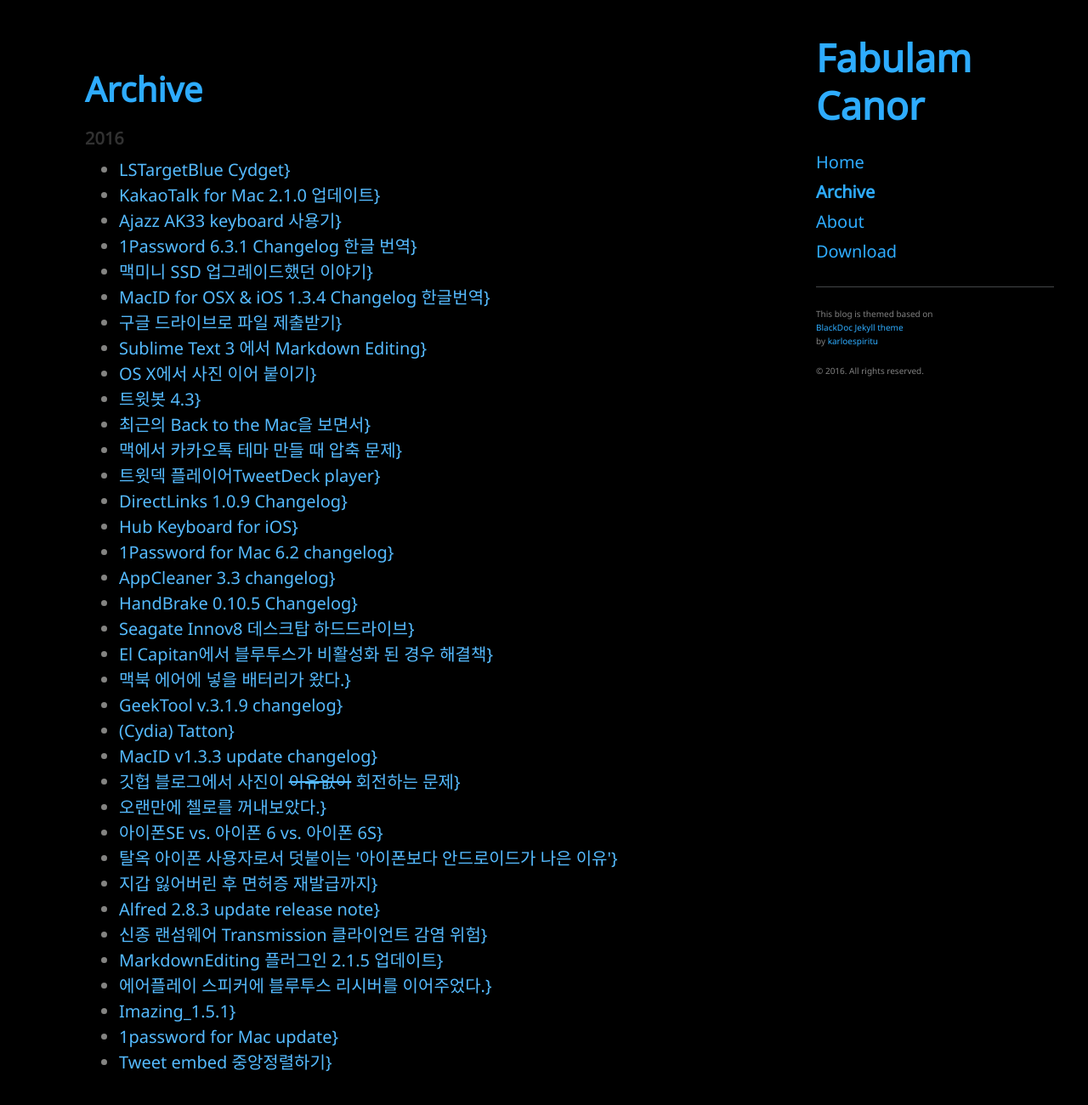
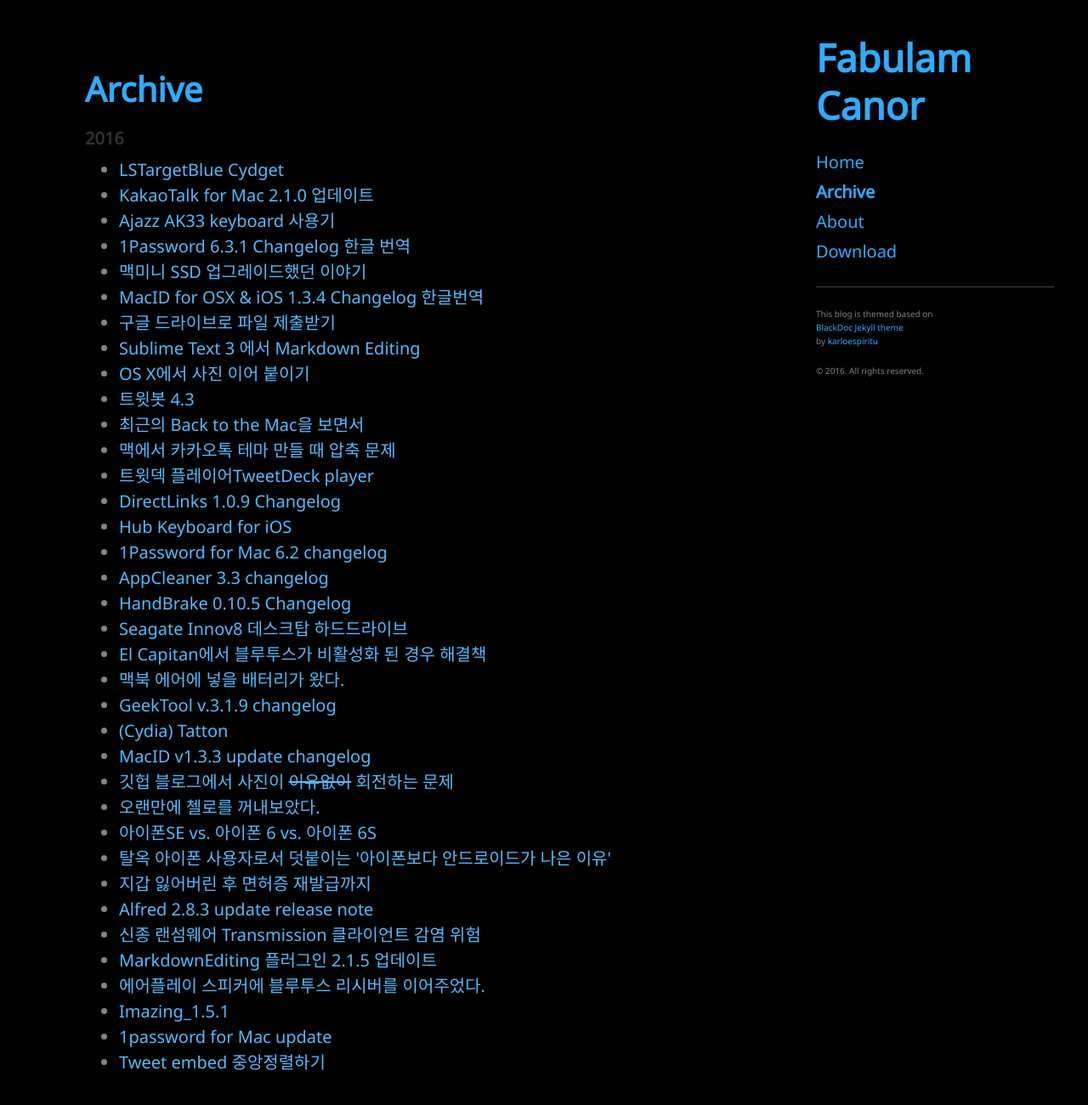
Before and after one commit to Canorus/canorus.github.io, a Jekyll site: the page built from Archive.md, in a window 1280 px wide and 1400 px high. Shown: the top 1300 px of the window at 85% size. Built offline with Jekyll 4.4.1, drawn with Linux system fonts in a browser that asks for light colours.

Commit message:
Theme modification

```diff
--- a/Archive.md
+++ b/Archive.md
@@ -13,6 +13,6 @@
                     <ul class="posts">
                     {% capture year %}{{currentyear}}{% endcapture %}
                 {% endif %}
-            <li><a href="{{post.url | prepend: site.baseurl | prepend: site.url}}">{{post.title}}}</a></li>
+            <li><a href="{{post.url | prepend: site.baseurl | prepend: site.url}}">{{post.title}}</a></li>
             {% endunless %}
         {% endfor %}
```
